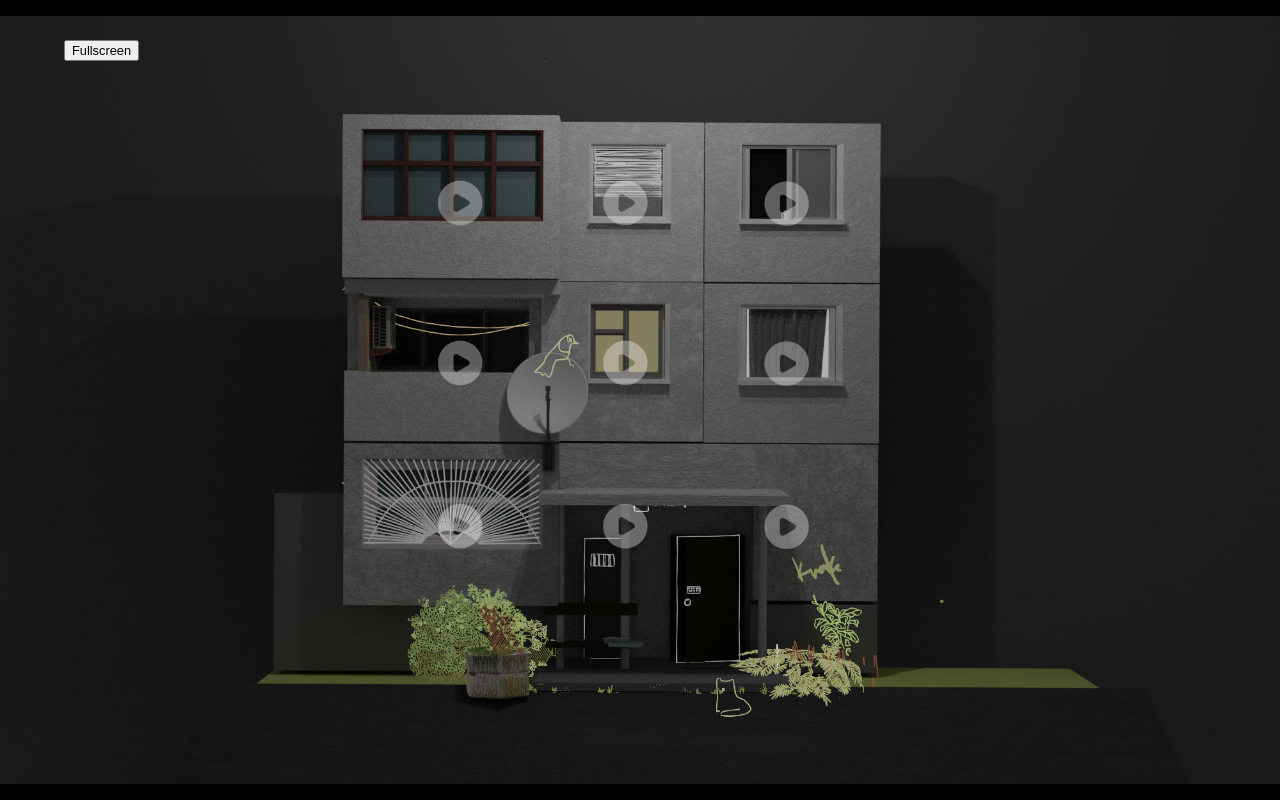
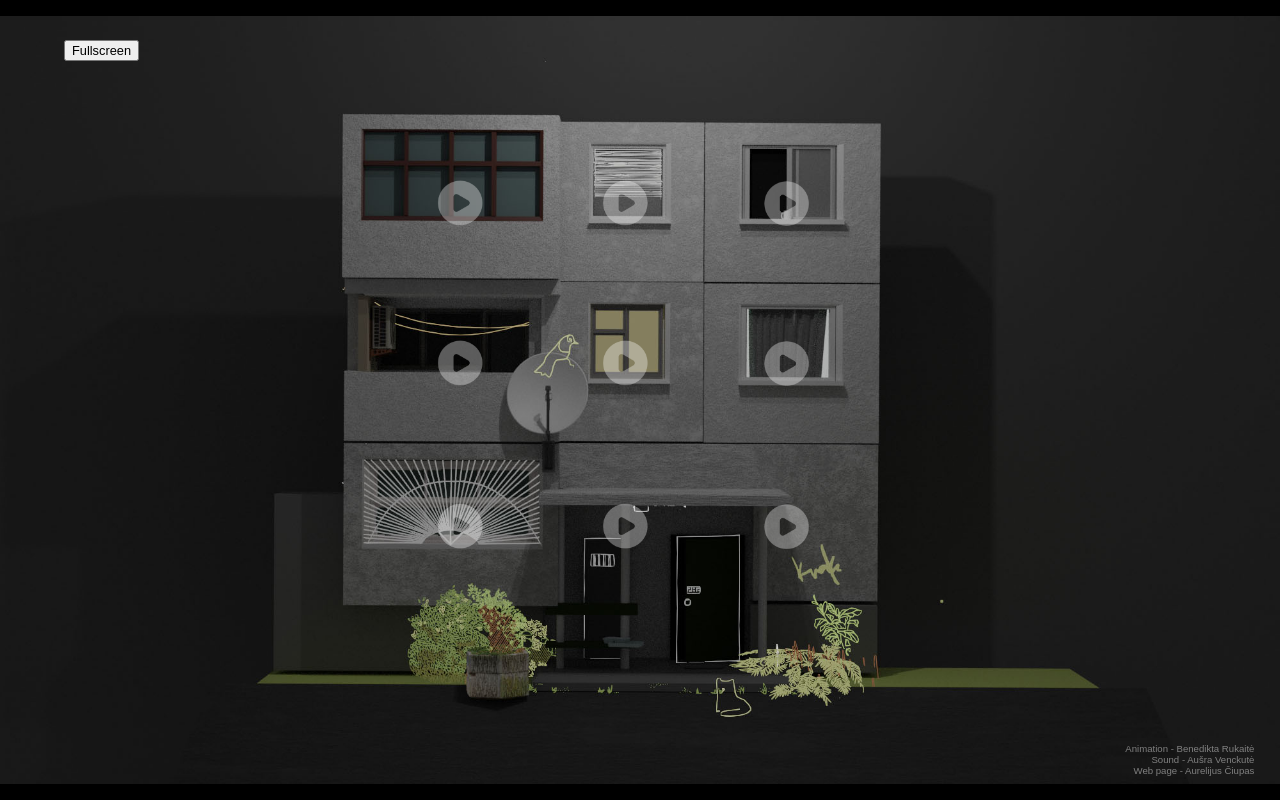
Before and after one commit to Tuskulenu8/Tuskulenu8.github.io, a plain HTML site: page index.html in a window 1280 px wide. Drawn offline with Linux system fonts and the light colour scheme.

Commit message:
Update index.html

```diff
--- a/index.html
+++ b/index.html
@@ -61,9 +61,24 @@
     z-index: 50;
     opacity: 1;
   }
+  #credits{
+    z-index: 1;
+    color: gray;
+    text-align: right;
+    font-size: 0.75vw;
+    font-family: arial;
+    position: fixed;
+    right: 2%;
+    bottom: 3%;
+  }
 </style>
 <body>
   <button type="button" id="fullscreen" onclick="go_fullscreen()"> Fullscreen </button>
+  <div id='credits'>
+    Animation - Benedikta Rukaitė <br>
+    Sound - Aušra Venckutė <br>
+    Web page - Aurelijus Čiupas
+  </div>
 
   <div class="container">
     <image id="bg_image" class="bg" src="https://tuskulenu8.github.io/bg_image.jpg">
```
